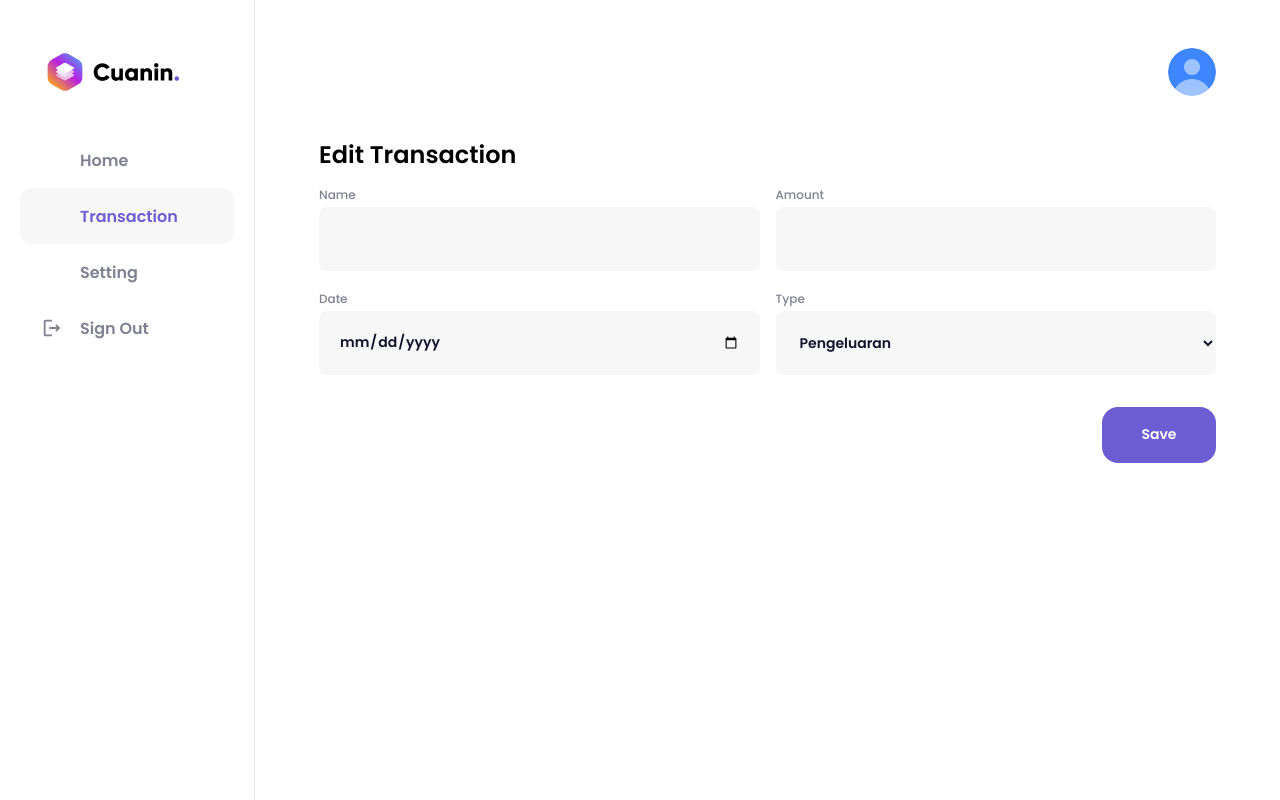
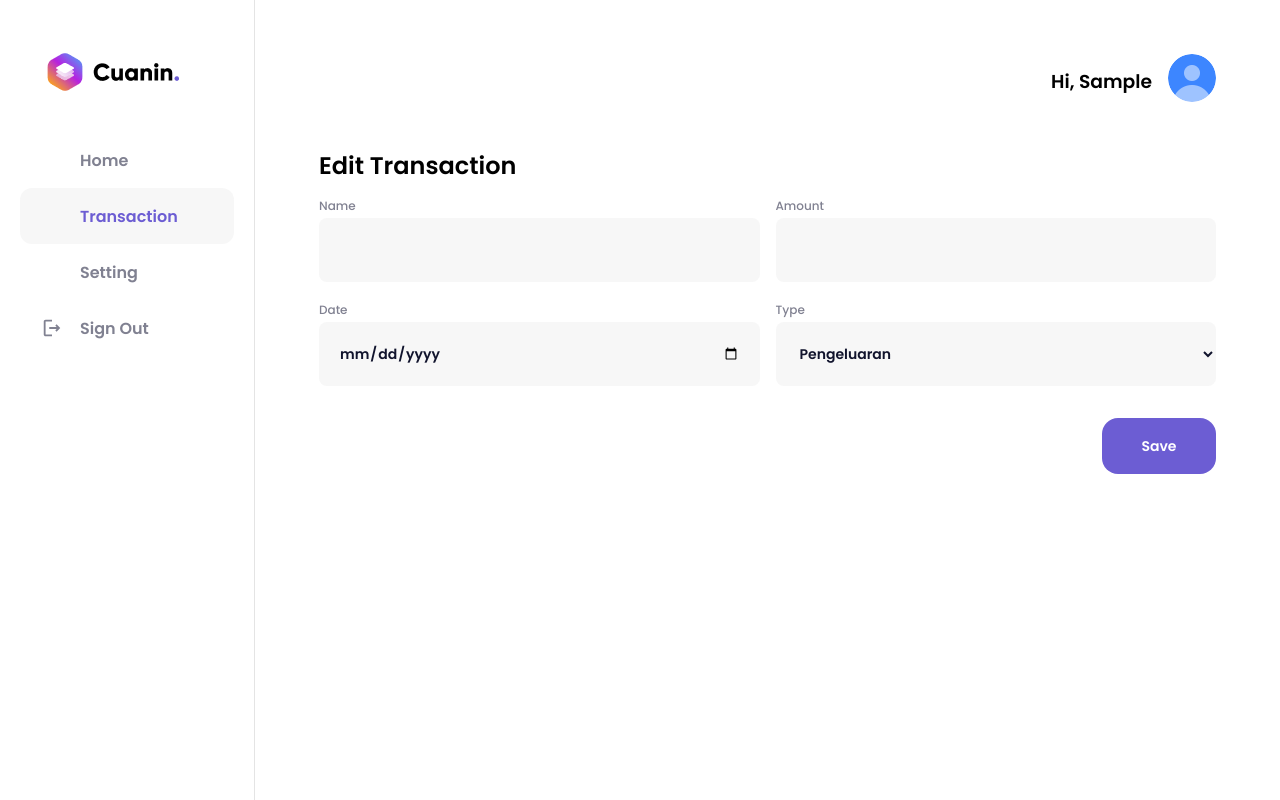
Before and after one commit to farhannovan/cuanin, a PHP site: page /edit.php?id=1 in a window 1280 px wide. Run offline with PHP 8.4, Linux system fonts and the light colour scheme; the visitor is signed in with stand-in values (Sample User, id 1); data that the repository does not hold is empty.

Commit message:
edit header

```diff
--- a/dashboard.php
+++ b/dashboard.php
@@ -81,7 +81,7 @@ if (empty($_SESSION['username'])) {
         <div class="page-content">
             <header>
                 <a class="header-logo" href=""><img src="assets/img/logo-sm.svg" alt="logo" /></a>
-                <h3 class="header-username">Hello, <?php echo $_SESSION['username'] ?> </h3>
+                <h3 class="header-username">Hi, <?php echo $_SESSION['username'] ?> </h3>
                 <a class="header-ava" href="setting.php"><img src="assets/img/ava-header.png" alt="avatar" /></a>
             </header>
 
--- a/edit.php
+++ b/edit.php
@@ -102,6 +102,7 @@ if (isset($_POST["update"])) {
         <div class="page-content">
             <header>
                 <a class="header-logo" href=""><img src="assets/img/logo-sm.svg" alt="" /></a>
+                <h3 class="header-username">Hi, <?php echo $_SESSION['username'] ?> </h3>
                 <a class="header-ava" href="setting.php"><img src="assets/img/ava-header.png" alt="" /></a>
             </header>
 
--- a/input.php
+++ b/input.php
@@ -100,6 +100,7 @@ if (isset($_POST["tambah"])) {
         <div class="page-content">
             <header>
                 <a class="header-logo" href=""><img src="assets/img/logo-sm.svg" alt="" /></a>
+                <h3 class="header-username">Hi, <?php echo $_SESSION['username'] ?> </h3>
                 <a class="header-ava" href="setting.php"><img src="assets/img/ava-header.png" alt="" /></a>
             </header>
 
--- a/setting.php
+++ b/setting.php
@@ -100,6 +100,7 @@ if (empty($_SESSION['username'])) {
         <div class="page-content">
             <header>
                 <a class="header-logo" href=""><img src="assets/img/logo-sm.svg" alt="" /></a>
+                <h3 class="header-username">Hi, <?php echo $_SESSION['username'] ?> </h3>
                 <a class="header-ava" href="setting.php"><img src="assets/img/ava-header.png" alt="" /></a>
             </header>
 
--- a/transaction.php
+++ b/transaction.php
@@ -101,6 +101,7 @@ if (isset($_POST["tambah"])) {
         <div class="page-content">
             <header>
                 <a class="header-logo" href=""><img src="assets/img/logo-sm.svg" alt="" /></a>
+                <h3 class="header-username">Hi, <?php echo $_SESSION['username'] ?> </h3>
                 <a class="header-ava" href="setting.php"><img src="assets/img/ava-header.png" alt="" /></a>
             </header>
 
```
